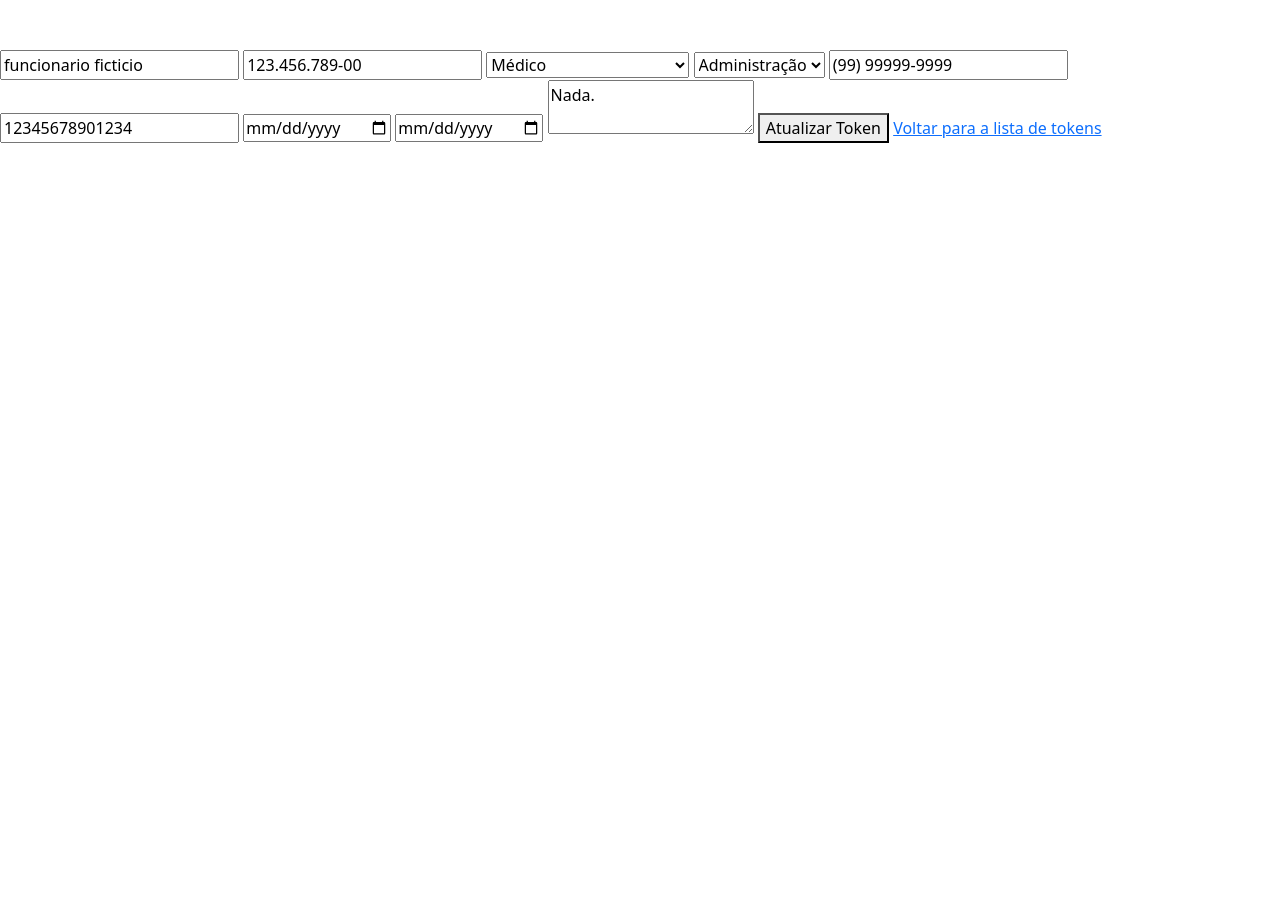
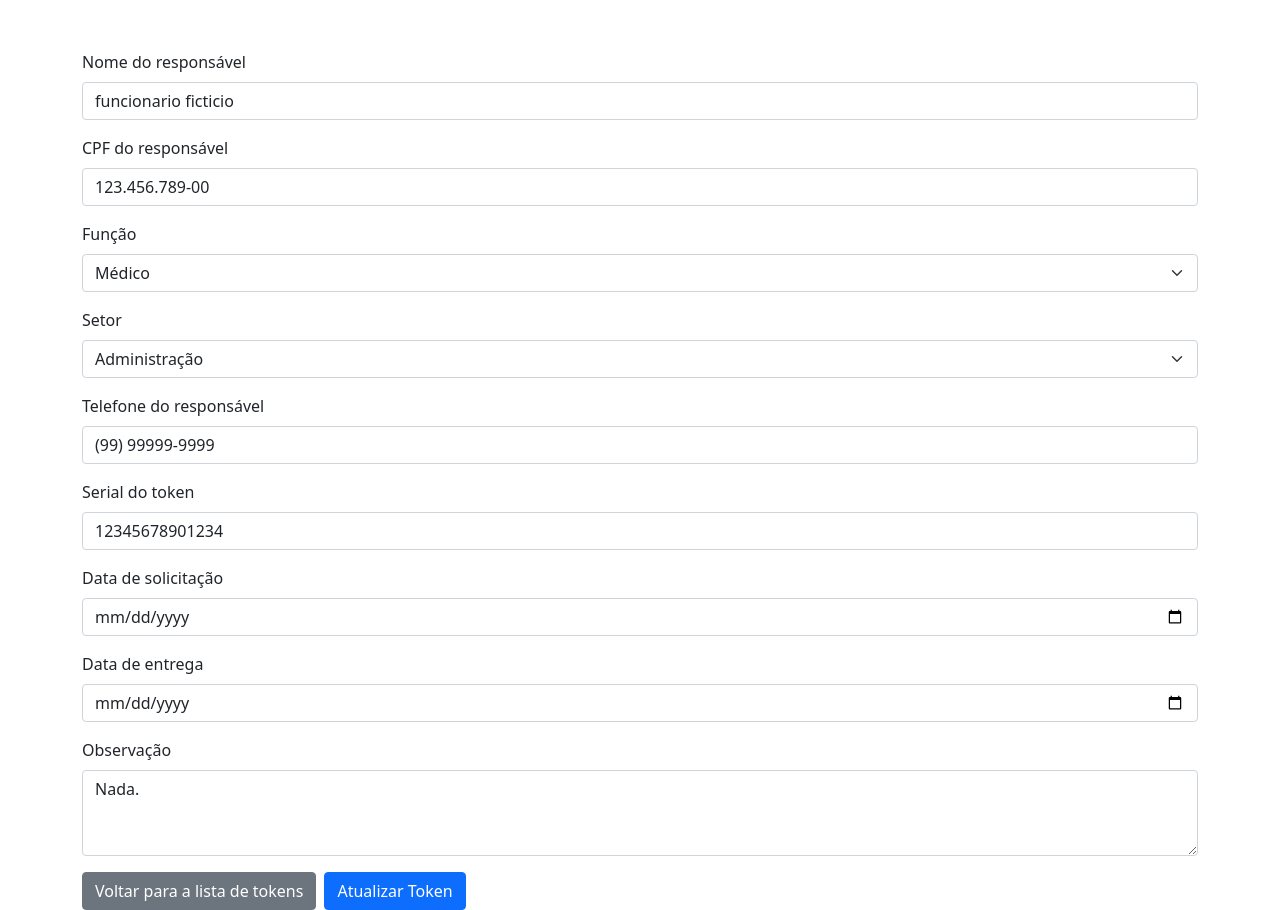
Before and after one commit to luca-maciel/tokens_management, a Django app: page /atualizar_token/1/ in a window 1280 px wide. Before the commit the page ends 143 px from the top, so only its background shows below. Run offline with Django 5.2, Linux system fonts and the light colour scheme; data comes from the database, SQL or seed files in the repository; both versions use the stored data as it was after the commit.

Commit message:
more updates

```diff
--- a/tokens_app/templates/base.html
+++ b/tokens_app/templates/base.html
@@ -58,6 +58,9 @@
             cursor: pointer;
             transition: .3s ease-in-out;
         }
+
+        /* quero deixar minha tabela com um tamanho especifico e que os itens dentro dela possam ser explorado atraves de um scroll */
+
     </style>
 
     <!-- Adiciona um block title abaixo -->
--- a/tokens_app/templates/token.html
+++ b/tokens_app/templates/token.html
@@ -2,40 +2,97 @@
 
 {% block title %}{{token}}{% endblock %}
 
+
 {% block content %}
-    <form action="{% url 'atualizar_token' token.id %}" method="POST"> {% csrf_token %}
-        <input type="text" name="nome_responsavel" value="{{ token.nome_responsavel }}">
-        <input type="text" name="cpf_responsavel" value="{{ token.cpf_responsavel }}" placeholder="CPF do responsável" id="cpf" maxlength="14">
-        <select name="funcao_responsavel">
+
+    {% if sucesso %}
+    <div class="alert alert-success" role="alert">
+        {{sucesso}}
+    </div>
+    {% endif %}
+
+
+    <form action="{% url 'atualizar_token' token.id %}" method="POST" class="container mt-4">
+    {% csrf_token %}
+
+    <div class="mb-3">
+        <label for="nome_responsavel" class="form-label">Nome do responsável</label>
+        <input type="text" class="form-control" name="nome_responsavel" id="nome_responsavel" value="{{ token.nome_responsavel }}" placeholder="Nome do responsável">
+    </div>
+
+    <div class="mb-3">
+        <label for="cpf" class="form-label">CPF do responsável</label>
+        <input type="text" class="form-control" name="cpf_responsavel" id="cpf" value="{{ token.cpf_responsavel }}" placeholder="000.000.000-00" maxlength="14">
+    </div>
+
+    <div class="mb-3">
+        <label for="funcao_responsavel" class="form-label">Função</label>
+        <select class="form-select" name="funcao_responsavel" id="funcao_responsavel">
             {% for funcao in funcoes %}
-            <option value="{{ funcao }}">
-                {{ funcao }}
-            </option>
+                <option value="{{ funcao }}">{{ funcao }}</option>
             {% endfor %}
         </select>
-        <select name="setor_responsavel">
+    </div>
+
+    <div class="mb-3">
+        <label for="setor_responsavel" class="form-label">Setor</label>
+        <select class="form-select" name="setor_responsavel" id="setor_responsavel">
             {% for setor in setores %}
-            <option value="{{ setor }}">
-                {{ setor }}
-            </option>
+                <option value="{{ setor }}">{{ setor }}</option>
             {% endfor %}
         </select>
-        <input type="text" name="telefone_responsavel" value="{{ token.telefone_responsavel }}" placeholder="Telefone do responsável">
-        <input type="number" name="serial" value="{{ token.serial }}" placeholder="Serial do token">
-        <input type="date" name="data_solicitacao" value="{{ token.data_solicitacao }}" placeholder="Data de solicitação">
-        <input type="date" name="data_entrega" value="{{ token.data_entrega }}" placeholder="Data de entrega">
-        <textarea name="observacao" placeholder="Observação">{{ token.observacao }}</textarea>
-        <button type="submit">Atualizar Token</button>
-        <a href="{% url 'lista_tokens' %}">Voltar para a lista de tokens</a>
+    </div>
+
+    <div class="mb-3">
+        <label for="telefone" class="form-label">Telefone do responsável</label>
+        <input type="text" class="form-control" name="telefone_responsavel" id="telefone" value="{{ token.telefone_responsavel }}" placeholder="(00) 00000-0000" maxlength="15">
+    </div>
+
+    <div class="mb-3">
+        <label for="serial" class="form-label">Serial do token</label>
+        <input type="number" class="form-control" name="serial" id="serial" value="{{ token.serial }}" placeholder="Serial do token" maxlength="14">
+    </div>
+
+    <div class="mb-3">
+        <label for="data_solicitacao" class="form-label">Data de solicitação</label>
+        <input type="date" class="form-control" name="data_solicitacao" id="data_solicitacao" value="{{ token.data_solicitacao }}">
+    </div>
+
+    <div class="mb-3">
+        <label for="data_entrega" class="form-label">Data de entrega</label>
+        <input type="date" class="form-control" name="data_entrega" id="data_entrega" value="{{ token.data_entrega }}">
+    </div>
+
+    <div class="mb-3">
+        <label for="observacao" class="form-label">Observação</label>
+        <textarea class="form-control" name="observacao" id="observacao" rows="3" placeholder="Observação">{{ token.observacao }}</textarea>
+    </div>
+
+    <div class="d-flex gap-2">
+        <a href="{% url 'lista_tokens' %}" class="btn btn-secondary">Voltar para a lista de tokens</a>
+        <button type="submit" class="btn btn-primary">Atualizar Token</button>
+    </div>
 </form>
+
 <script src="https://code.jquery.com/jquery-3.6.0.min.js"></script>
 
 <script src="https://cdnjs.cloudflare.com/ajax/libs/jquery.mask/1.14.16/jquery.mask.min.js"></script>
+
+{% if not sucesso %}
+    <span id="naoSucesso"></span>
+{% endif %}
 <script>
+
+    if (document.getElementById("naoSucesso")) {
         document.body.style.marginTop = "50px";
+    }
+
     var cpf = document.getElementById("cpf");
-        $(document).ready(function(){
+    $(document).ready(function () {
         $('#cpf').mask('000.000.000-00');
+    });
+    $(document).ready(function () {
+        $('#telefone').mask('(00) 00000-0000');
     });
 </script>
 {% endblock %}
--- a/tokens_app/views.py
+++ b/tokens_app/views.py
@@ -3,7 +3,6 @@ from django.http import HttpResponse
 from .models import Token, funcoes, setores
 import openpyxl as xl
 from .atualiza_lista import atualiza_lista_tokens
-# Create your views here.
 
 def home(request):
     return render(request, 'home.html')
@@ -11,6 +10,38 @@ def home(request):
 def lista_tokens(request):
     tokens = Token.objects.all()
     return render(request, 'lista_tokens.html', {'tokens': tokens})
+
+def novo_token(request):
+    if request.method == 'POST':
+        nome_responsavel = request.POST.get('nome_responsavel')
+        cpf_responsavel = request.POST.get('cpf_responsavel')
+        funcao_responsavel = request.POST.get('funcao_responsavel')
+        setor_responsavel = request.POST.get('setor_responsavel')
+        telefone_responsavel = request.POST.get('telefone_responsavel')
+        serial = request.POST.get('serial')
+        data_solicitacao = request.POST.get('data_solicitacao') or None
+        data_entrega = request.POST.get('data_entrega') or None
+        observacao = request.POST.get('observacao')
+
+        token = Token(
+            nome_responsavel=nome_responsavel,
+            cpf_responsavel=cpf_responsavel,
+            funcao_responsavel=funcao_responsavel,
+            setor_responsavel=setor_responsavel,
+            telefone_responsavel=telefone_responsavel,
+            serial=serial,
+            data_solicitacao=data_solicitacao,
+            data_entrega=data_entrega,
+            observacao=observacao
+        )
+        try:
+            Token.objects.get(nome_responsavel=nome_responsavel) or Token.objects.get(serial=serial) or Token.objects.get(cpf_responsavel=cpf_responsavel)
+            return HttpResponse("Token já cadastrado com este nome, CPF ou serial.")
+        except Token.DoesNotExist:
+            token.save()
+        return render(request, 'lista_tokens.html', {'tokens': Token.objects.all(), "sucesso": "Token cadastrado com sucesso!"})
+
+    return render(request, 'novo_token.html', {"funcoes": funcoes, "setores": setores})
 
 def atualizar_token(request, token_id):
     # return HttpResponse("This view is not implemented yet.")
@@ -32,7 +63,7 @@ def atualizar_token(request, token_id):
             token.data_entrega = None
         token.observacao = request.POST.get('observacao')
         token.save()
-        return redirect('lista_tokens')
+        return render(request, 'lista_tokens.html', {'tokens': Token.objects.all(), "sucesso": "Token atualizado com sucesso!"})
     return render(request, 'token.html', {'token': token, "funcoes": funcoes, "setores": setores})
 
 def atualizar_lista(request):
@@ -60,3 +91,6 @@ def atualizar_lista(request):
             new_token.save()
 
     return redirect('lista_tokens')
+
+def admin(request):
+    return redirect('/admin')
--- a/tokens_management/urls.py
+++ b/tokens_management/urls.py
@@ -4,8 +4,10 @@ from tokens_app import views
 
 urlpatterns = [
     path('admin/', admin.site.urls),
+    path('area_administrativa/', views.admin, name='admin'),
     path("", views.home, name="home"),
     path("lista_tokens/", views.lista_tokens, name="lista_tokens"),
     path("novos_tokens/", views.atualizar_lista, name="atualizar_lista"),
     path("atualizar_token/<int:token_id>/", views.atualizar_token, name="atualizar_token"),
+    path("novo_token/", views.novo_token, name="novo_token"),
 ]
```
Also changed, not shown: tokens_app/templates/home.html (+5 -2 lines), tokens_app/templates/lista_tokens.html (+77 -10 lines), tokens_management/settings.py (+7 -1 lines), db.sqlite3, 1 other file. Lines whose indentation alone changed are shown as unchanged.
